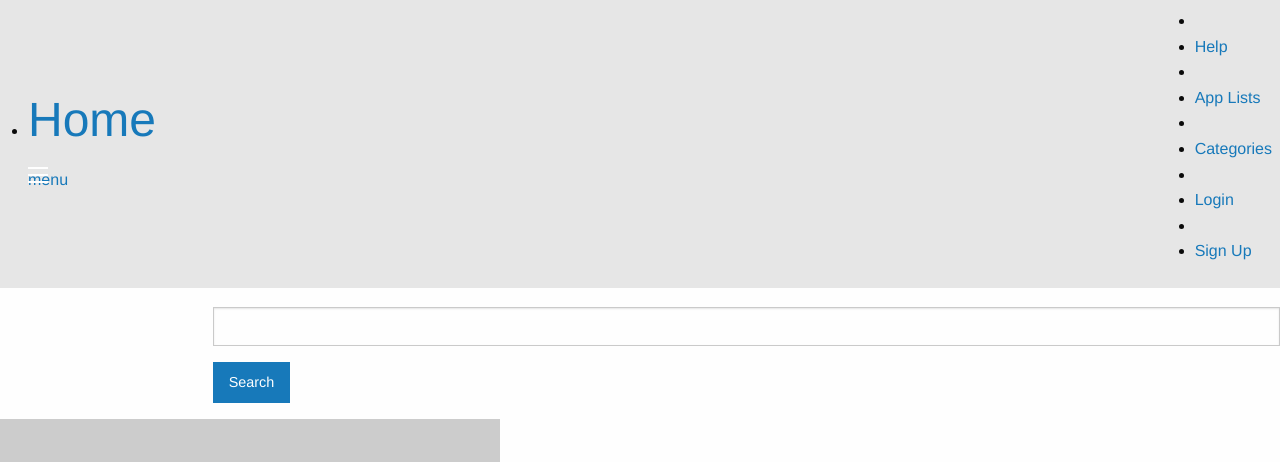
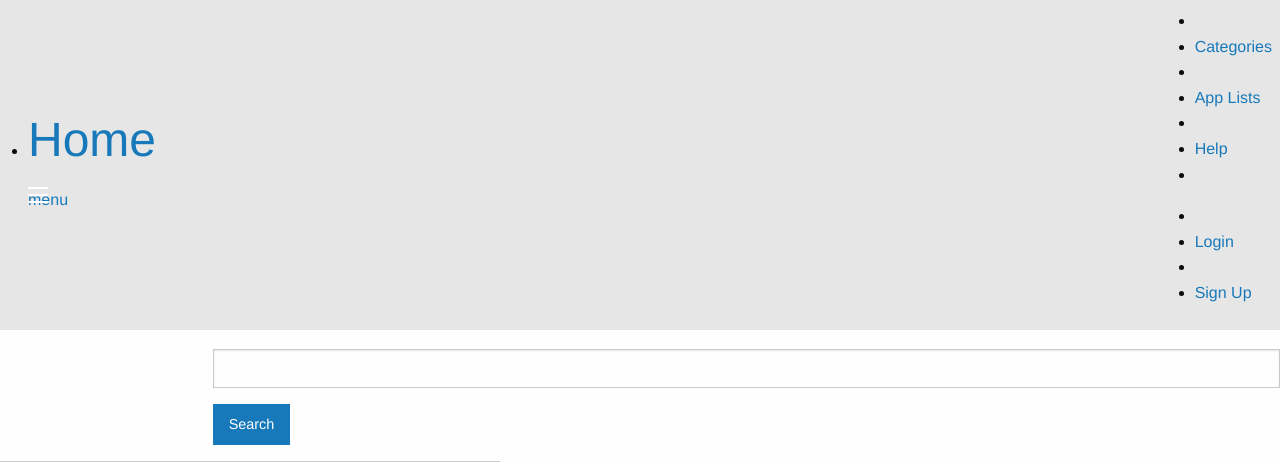
Before and after one commit to dynaware/appster, a Django app: page /app_lists in a window 1280 px wide. Shown: the top 462 px of the page. Run offline with Django 3.2, Linux system fonts and the light colour scheme; data comes from the database, SQL or seed files in the repository; grey boxes labelled with a size stand in for pictures from a placeholder-image service; some libraries are stand-ins or nearby versions.

Commit message:
change location of nav elements

```diff
--- a/templates/foundation/base.html
+++ b/templates/foundation/base.html
@@ -47,6 +47,16 @@
 
             <section class="top-bar-section">
 
+                <ul class="left">
+                    <li class="divider"></li>
+                    <li><a href="{% url 'categories' %}">Categories</a></li>
+                    <li class="divider"></li>
+                    <li><a href="{% url 'app_lists' %}">App Lists</a></li>
+                    <li class="divider"></li>
+                    <li><a href="#">Help</a></li>
+                    <li class="divider"></li>
+                </ul>
+
                 <ul class="right">
                     {% if staff %}
                         <li class="divider"></li>
@@ -58,12 +68,6 @@
                         </li>
                     {% endif %}
 
-                    <li class="divider"></li>
-                    <li><a href="#">Help</a></li>
-                    <li class="divider"></li>
-                    <li><a href="{% url 'app_lists' %}">App Lists</a></li>
-                    <li class="divider"></li>
-                    <li><a href="{% url 'categories' %}">Categories</a></li>
                     <li class="divider"></li>
                     {% if logged_in %}
                         <li><a href="{% url 'logout' %}">Logout</a></li>
```
